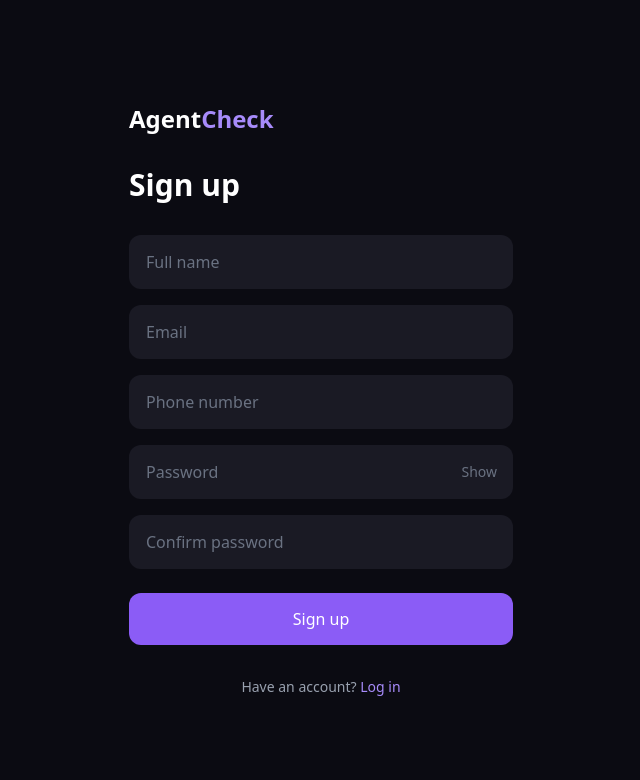
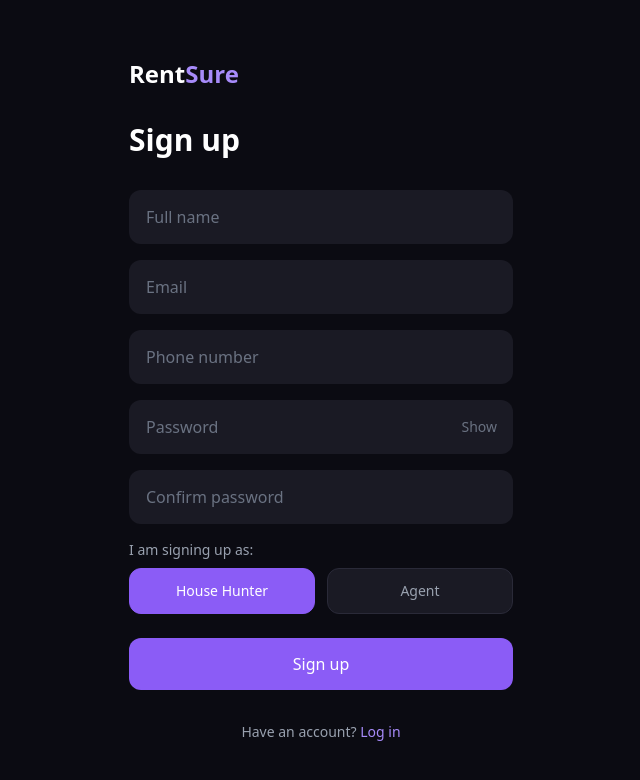
Before and after one commit to WallexCoder/rentsure, a Next.js app in the folder frontend/: page /register in a window 1280 px wide. Shown: the top 780 px of the page, without its empty margins (319-959 px from the left). Built offline with nearby package versions, Linux system fonts and the light colour scheme.

Commit message:
intial commi

```diff
--- a/frontend/app/register/page.tsx
+++ b/frontend/app/register/page.tsx
@@ -7,6 +7,7 @@ import { registerUser } from '@/lib/api';
 export default function RegisterPage() {
   const router = useRouter();
   const [form, setForm] = useState({ name: '', email: '', phone: '', password: '' });
+  const [role, setRole] = useState<'USER' | 'AGENT'>('USER');
   const [confirmPassword, setConfirmPassword] = useState('');
   const [error, setError] = useState('');
   const [success, setSuccess] = useState('');
@@ -28,7 +29,7 @@ export default function RegisterPage() {
     }
 
     setLoading(true);
-    const res = await registerUser(form);
+    const res = await registerUser({ ...form, role });
     setLoading(false);
 
     if (res.error) {
@@ -49,7 +50,7 @@ export default function RegisterPage() {
     <div className="min-h-screen flex items-center justify-center bg-[#0B0B12] px-6">
       <div className="w-full max-w-sm">
         <h1 className="text-2xl font-semibold text-white mb-1">
-          Agent<span className="text-[#A78BFA]">Check</span>
+          Rent<span className="text-[#A78BFA]">Sure</span>
         </h1>
 
         <h2 className="text-3xl font-bold text-white mt-8 mb-8">Sign up</h2>
@@ -124,6 +125,34 @@ export default function RegisterPage() {
             required
           />
 
+          <div>
+            <p className="text-sm text-gray-400 mb-2">I am signing up as:</p>
+            <div className="grid grid-cols-2 gap-3">
+              <button
+                type="button"
+                onClick={() => setRole('USER')}
+                className={`py-3 rounded-xl text-sm font-medium border transition-colors ${
+                  role === 'USER'
+                    ? 'bg-[#8B5CF6] border-[#8B5CF6] text-white'
+                    : 'bg-[#1A1A24] border-[#2A2A38] text-gray-400'
+                }`}
+              >
+                House Hunter
+              </button>
+              <button
+                type="button"
+                onClick={() => setRole('AGENT')}
+                className={`py-3 rounded-xl text-sm font-medium border transition-colors ${
+                  role === 'AGENT'
+                    ? 'bg-[#8B5CF6] border-[#8B5CF6] text-white'
+                    : 'bg-[#1A1A24] border-[#2A2A38] text-gray-400'
+                }`}
+              >
+                Agent
+              </button>
+            </div>
+          </div>
+
           <button
             type="submit"
             disabled={loading}
--- a/frontend/lib/api.ts
+++ b/frontend/lib/api.ts
@@ -5,31 +5,13 @@ interface RegisterData {
   email: string;
   phone: string;
   password: string;
+  role: 'USER' | 'AGENT';
 }
 
 interface LoginData {
   email: string;
   password: string;
 }
-
-export const createReport = async (data: {
-  agentName: string;
-  agentPhone: string;
-  description: string;
-  area: string;
-}) => {
-  const token = localStorage.getItem('token');
-
-  const res = await fetch(`${API_BASE_URL}/reports`, {
-    method: 'POST',
-    headers: {
-      'Content-Type': 'application/json',
-      Authorization: `Bearer ${token}`,
-    },
-    body: JSON.stringify(data),
-  });
-  return res.json();
-};
 
 export const registerUser = async (data: RegisterData) => {
   const res = await fetch(`${API_BASE_URL}/auth/register`, {
@@ -49,17 +31,64 @@ export const loginUser = async (data: LoginData) => {
   return res.json();
 };
 
-export const searchReports = async (query: string) => {
-  const res = await fetch(`${API_BASE_URL}/reports/search?query=${encodeURIComponent(query)}`);
+export const getListings = async (filters?: {
+  location?: string;
+  minPrice?: string;
+  maxPrice?: string;
+  bedrooms?: string;
+}) => {
+  const params = new URLSearchParams();
+  if (filters?.location) params.append('location', filters.location);
+  if (filters?.minPrice) params.append('minPrice', filters.minPrice);
+  if (filters?.maxPrice) params.append('maxPrice', filters.maxPrice);
+  if (filters?.bedrooms) params.append('bedrooms', filters.bedrooms);
+
+  const res = await fetch(`${API_BASE_URL}/listings?${params.toString()}`);
   return res.json();
 };
 
-export const getRecentReports = async () => {
-  const res = await fetch(`${API_BASE_URL}/reports/recent`);
+export const getListingById = async (id: string) => {
+  const res = await fetch(`${API_BASE_URL}/listings/${id}`);
   return res.json();
 };
 
-export const getAgentReports = async (phone: string) => {
-  const res = await fetch(`${API_BASE_URL}/reports/agent/${encodeURIComponent(phone)}`);
+export const createListing = async (data: {
+  title: string;
+  description: string;
+  price: string;
+  location: string;
+  bedrooms: string;
+  bathrooms: string;
+  images: string[];
+}) => {
+  const token = localStorage.getItem('token');
+
+  const res = await fetch(`${API_BASE_URL}/listings`, {
+    method: 'POST',
+    headers: {
+      'Content-Type': 'application/json',
+      Authorization: `Bearer ${token}`,
+    },
+    body: JSON.stringify(data),
+  });
   return res.json();
 };
+
+export const getMyListings = async () => {
+  const token = localStorage.getItem('token');
+
+  const res = await fetch(`${API_BASE_URL}/listings/mine`, {
+    headers: { Authorization: `Bearer ${token}` },
+  });
+  return res.json();
+};
+
+export const deleteListing = async (id: number) => {
+  const token = localStorage.getItem('token');
+
+  const res = await fetch(`${API_BASE_URL}/listings/${id}`, {
+    method: 'DELETE',
+    headers: { Authorization: `Bearer ${token}` },
+  });
+  return res.json();
+};
```
